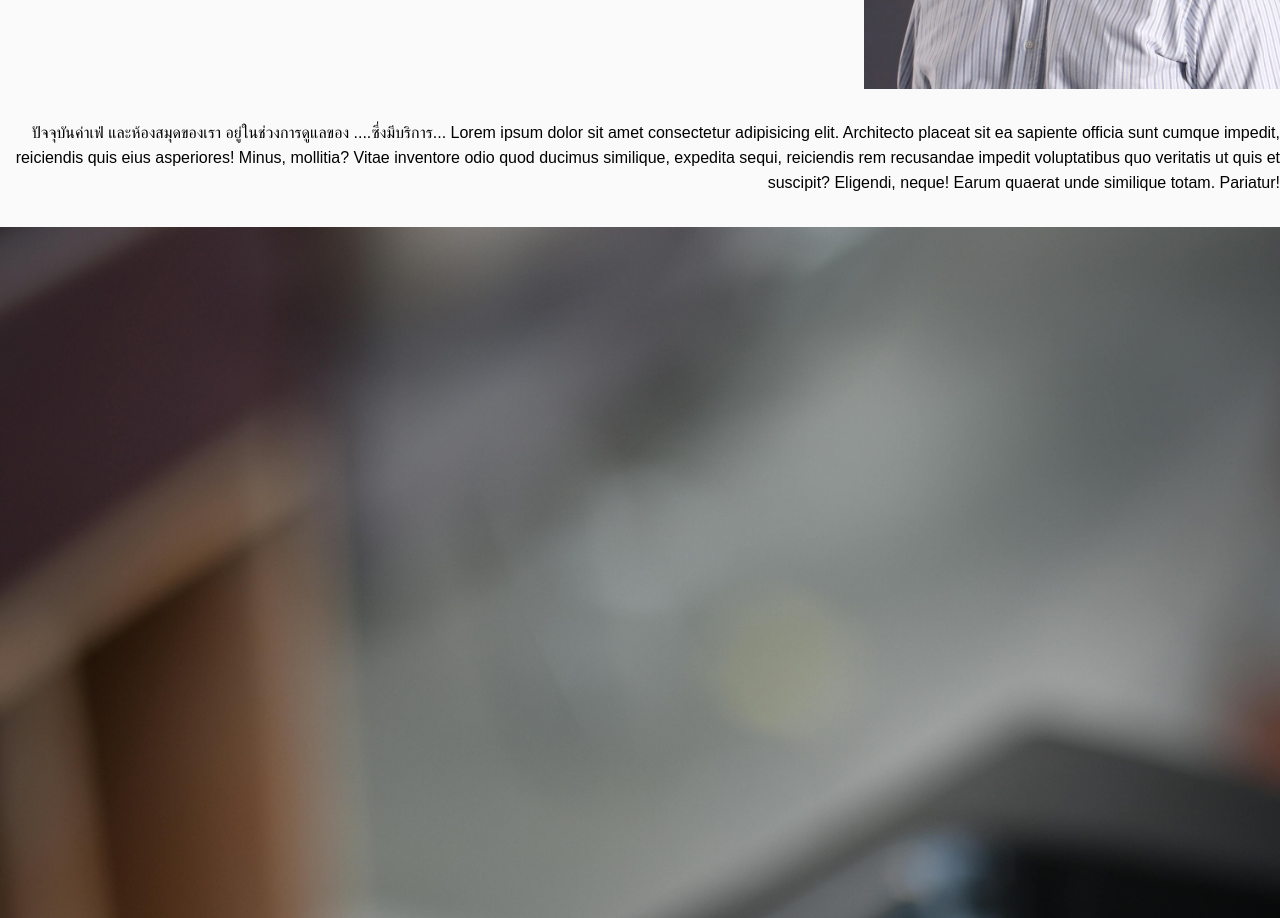
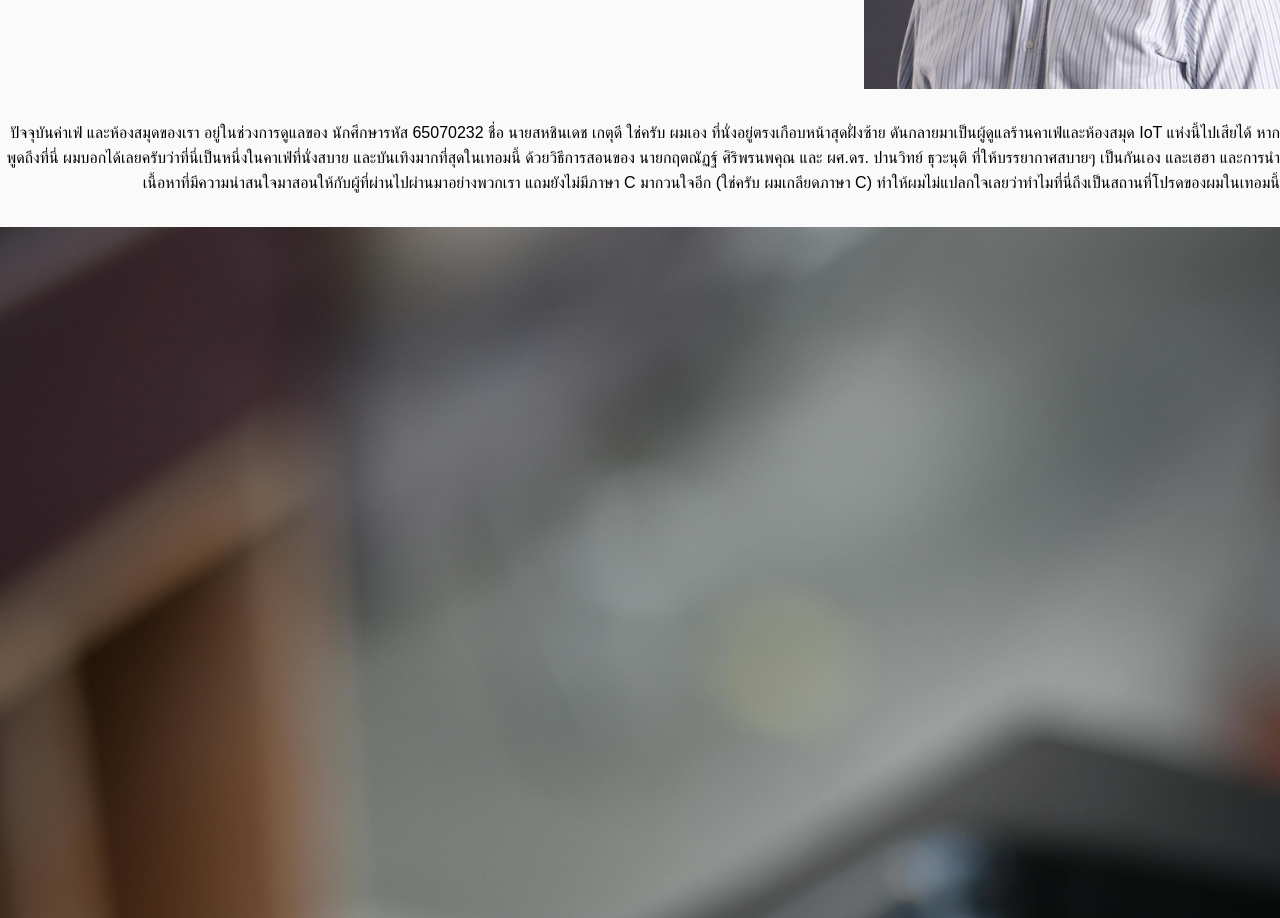
Before and after one commit to Pikachu051/iot-lab-frontend-2024, a React (Vite) app: page / in a window 1280 px wide. Shown: the part 960-1878 px from the top of the page. Built offline with nearby package versions, Linux system fonts and the light colour scheme; no server answers.

Commit message:
Update index.tsx

```diff
--- a/src/pages/index.tsx
+++ b/src/pages/index.tsx
@@ -32,13 +32,14 @@ export default function HomePage() {
           </div>
         </div>
         <p className="text-right mt-8">
-          ปัจจุบันค่าเฟ่ และห้องสมุดของเรา อยู่ในช่วงการดูแลของ ....
+          ปัจจุบันค่าเฟ่ และห้องสมุดของเรา อยู่ในช่วงการดูแลของ นักศึกษารหัส 65070232
+          ชื่อ นายสหชินเดช เกตุดี ใช่ครับ ผมเอง ที่นั่งอยู่ตรงเกือบหน้าสุดฝั่งซ้าย
+          ดันกลายมาเป็นผู้ดูแลร้านคาเฟ่และห้องสมุด IoT แห่งนี้ไปเสียได้ หาก
           {/* TODO: ชื่อของตนเอง, รหัสประจำตัวนักศึกษา และแนะนำคาเฟ่นี้ต่ออีกสักหน่อย + ใส่รูปของตนเอง (ไม่จำเป็นหากไม่สะดวกใจใส่รูป) */}
-          ซึ่งมีบริการ... Lorem ipsum dolor sit amet consectetur adipisicing elit. Architecto
-          placeat sit ea sapiente officia sunt cumque impedit, reiciendis quis eius asperiores!
-          Minus, mollitia? Vitae inventore odio quod ducimus similique, expedita sequi, reiciendis
-          rem recusandae impedit voluptatibus quo veritatis ut quis et suscipit? Eligendi, neque!
-          Earum quaerat unde similique totam. Pariatur!
+          พูดถึงที่นี่ ผมบอกได้เลยครับว่าที่นี่เป็นหนึ่งในคาเฟ่ที่นั่งสบาย และบันเทิงมากที่สุดในเทอมนี้
+          ด้วยวิธีการสอนของ นายกฤตณัฏฐ์ ศิริพรนพคุณ และ ผศ.ดร. ปานวิทย์ ธุวะนุติ ที่ให้บรรยากาศสบายๆ เป็นกันเอง และเฮฮา
+          และการนำเนื้อหาที่มีความน่าสนใจมาสอนให้กับผู้ที่ผ่านไปผ่านมาอย่างพวกเรา แถมยังไม่มีภาษา C มากวนใจอีก (ใช่ครับ ผมเกลียดภาษา C)
+          ทำให้ผมไม่แปลกใจเลยว่าทำไมที่นี่ถึงเป็นสถานที่โปรดของผมในเทอมนี้
         </p>
       </section>
 
```
